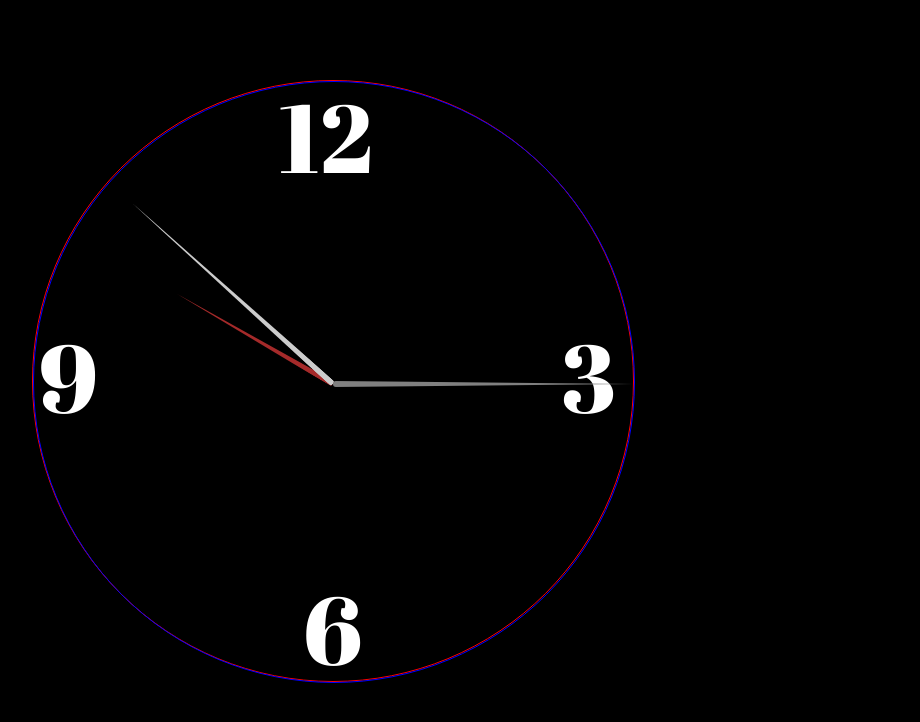
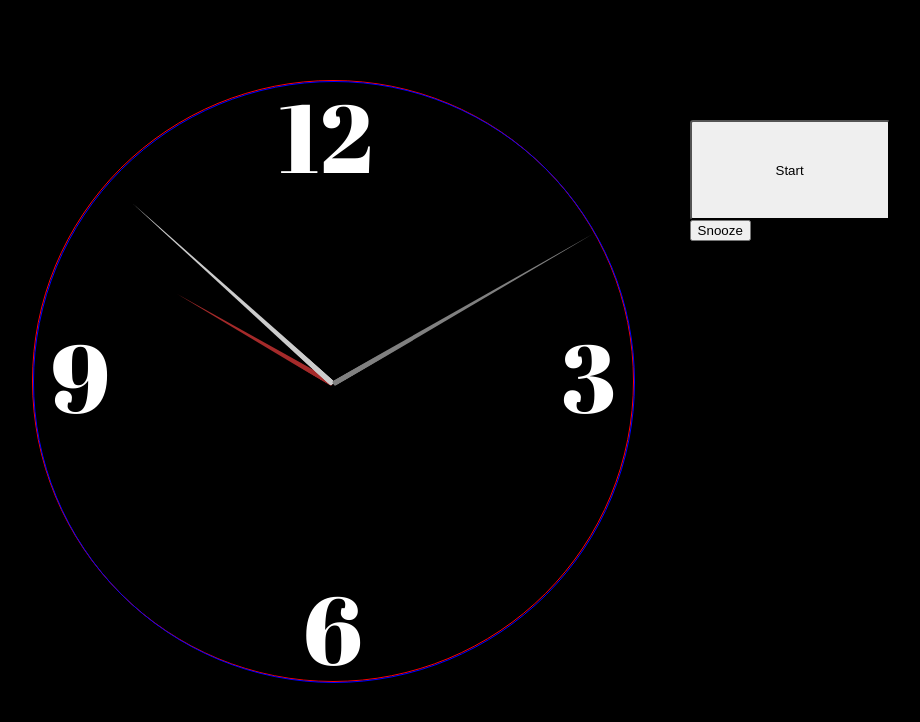
Before and after one commit to KingPra/sleepReset, a website: page docs/index.html in a window 1280 px wide. Shown: the whole page, without its empty margins (96-1016 px from the left). Drawn offline with Linux system fonts and the light colour scheme.

Commit message:
starting timer function

```diff
--- a/app.js
+++ b/app.js
@@ -1,8 +1,8 @@
-console.log('hello');
+
+const audio = new Audio('sounds/Alarm-tone.mp3')
+const now = new Date ();
 
 function setDate() {
-  const now = new Date ();
-
   const secondHand = document.querySelector('.sec');
   const seconds = now.getSeconds();
   const secDegrees = ((seconds / 60) * 360) + 90;
@@ -20,3 +20,23 @@ hourHand.style.transform = (`rotate(${hourDegree}deg)`);
 };
 
 setInterval(setDate, 1000)
+
+function buttonClick () {
+  console.log('clicky');
+  let el = document.querySelector('.start_end')
+  audio.play();
+
+  if (el.innerHTML == 'Start') {
+    el.innerHTML = 'Stop';
+    console.log(now.getMinutes());
+
+  } else {
+    el.innerHTML = 'Start';
+  }
+}
+
+function snooze () {
+  console.log('mo sleep');
+  audio.pause();
+  audio.currentTime = 0;
+}
--- a/docs/app.js
+++ b/docs/app.js
@@ -1,8 +1,8 @@
-console.log('hello');
+
+const audio = new Audio('sounds/Alarm-tone.mp3')
+const now = new Date ();
 
 function setDate() {
-  const now = new Date ();
-
   const secondHand = document.querySelector('.sec');
   const seconds = now.getSeconds();
   const secDegrees = ((seconds / 60) * 360) + 90;
@@ -20,3 +20,23 @@ hourHand.style.transform = (`rotate(${hourDegree}deg)`);
 };
 
 setInterval(setDate, 1000)
+
+function buttonClick () {
+  console.log('clicky');
+  let el = document.querySelector('.start_end')
+  audio.play();
+
+  if (el.innerHTML == 'Start') {
+    el.innerHTML = 'Stop';
+    console.log(now.getMinutes());
+
+  } else {
+    el.innerHTML = 'Start';
+  }
+}
+
+function snooze () {
+  console.log('mo sleep');
+  audio.pause();
+  audio.currentTime = 0;
+}
--- a/docs/gulpfile.js
+++ b/docs/gulpfile.js
@@ -3,7 +3,7 @@ const sass = require('gulp-sass');
 const browser = require('gulp-browser');
 const strip = require('gulp-strip-comments');
 
-gulp.task('default', ['html', 'css', 'js']);
+gulp.task('default', ['html', 'css', 'js', 'sounds']);
 
 gulp.task('html', () => {
   gulp.src('*.html')
@@ -24,8 +24,14 @@ gulp.task('js', () => {
   .pipe(gulp.dest('docs/'))
 });
 
+gulp.task('sounds', () => {
+  gulp.src('sounds/*.mp3')
+  .pipe(gulp.dest('docs/sounds'))
+});
+
 gulp.task('watch', ['default'], () => {
   gulp.watch('*.html', ['html']);
   gulp.watch('*.scss', ['css']);
   gulp.watch('*.js', ['js']);
+  gulp.watch('sounds/*.mp3', ['sounds']);
 });
--- a/docs/index.html
+++ b/docs/index.html
@@ -5,6 +5,7 @@
     <title>sleepless nights</title>
     <link rel="stylesheet" href="style.css">
     <script src="app.js"></script>
+
   </head>
   <body>
     <div class="clock">
@@ -17,5 +18,11 @@
       <div class="hand min"></div>
       <div class="hand sec"></div>
     </div>
+    <div class="frame">
+      <div class="timer">
+        <button type="button" name="button" class="start_end" onclick="buttonClick()">Start</button>
+      </div>
+      <button class="snooze" onclick="snooze()">Snooze</button>
+    </div>
   </body>
 </html>
--- a/gulpfile.js
+++ b/gulpfile.js
@@ -3,7 +3,7 @@ const sass = require('gulp-sass');
 const browser = require('gulp-browser');
 const strip = require('gulp-strip-comments');
 
-gulp.task('default', ['html', 'css', 'js']);
+gulp.task('default', ['html', 'css', 'js', 'sounds']);
 
 gulp.task('html', () => {
   gulp.src('*.html')
@@ -24,8 +24,14 @@ gulp.task('js', () => {
   .pipe(gulp.dest('docs/'))
 });
 
+gulp.task('sounds', () => {
+  gulp.src('sounds/*.mp3')
+  .pipe(gulp.dest('docs/sounds'))
+});
+
 gulp.task('watch', ['default'], () => {
   gulp.watch('*.html', ['html']);
   gulp.watch('*.scss', ['css']);
   gulp.watch('*.js', ['js']);
+  gulp.watch('sounds/*.mp3', ['sounds']);
 });
--- a/style.scss
+++ b/style.scss
@@ -74,5 +74,22 @@ clip-path: polygon(100% 0, 0 49%, 100% 100%);
 
 .nine {
   bottom: 40%;
-  left: 1%;
+  left: 3%;
 }
+
+.frame {
+  position: absolute;
+  top: 15%;
+  right: 23%;
+  width: 200px;
+  height: 200px;
+}
+
+
+.start_end {
+  width: 200px;
+  height: 100px;
+  cursor: pointer;
+  border-radius: 3px;
+
+}
```
Also changed, not shown: index.html (+7 -0 lines), docs/style.css, 3 other files. Lines whose indentation alone changed are shown as unchanged.
